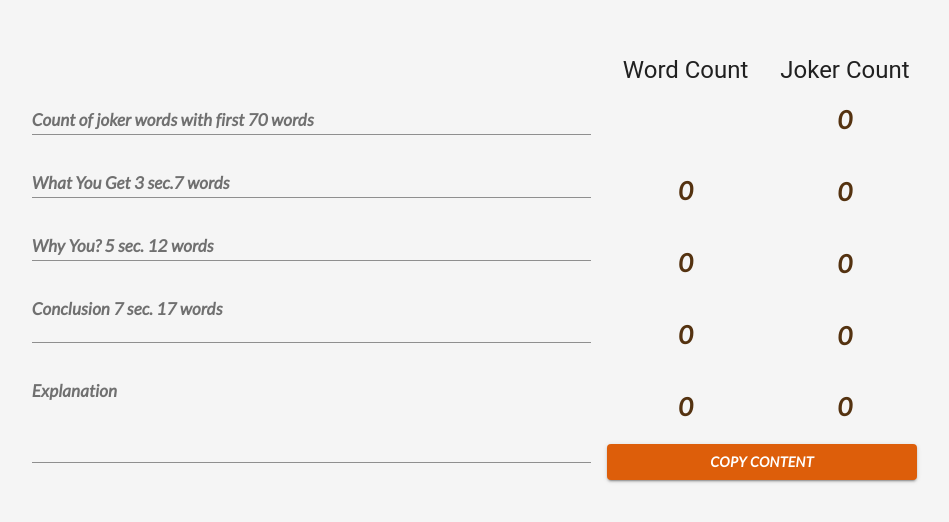
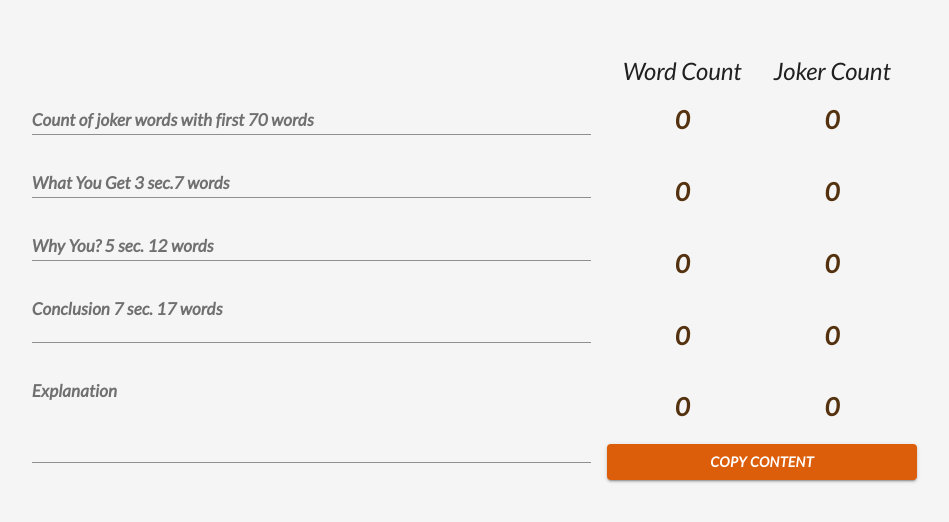
Before and after one commit to Shakib448/wordcount-avivson, a React (Create React App) app: page / in a window 1280 px wide. Shown: the part 118-640 px from the top of the page, without its empty margins (137-1086 px from the left). Built offline with nearby package versions, Linux system fonts and the light colour scheme.

Commit message:
WIP on HOME

```diff
--- a/src/components/Form/Form.js
+++ b/src/components/Form/Form.js
@@ -139,6 +139,15 @@ const Form = () => {
     }
   };
 
+  // const addJokerData = watch_words.concat(joker?.split(" "));
+  // const isIncluded = fullData?.filter((value) =>
+  //   addJokerData?.includes(value)
+  // );
+  // if (isIncluded) {
+  //   let uniques = [...new Set(isIncluded)];
+  //   setUniqueWords(uniques);
+  // }
+
   const watchWords = (wData, jName) => {
     const watch_words = [
       "You",
@@ -160,15 +169,7 @@ const Form = () => {
       "DIT",
       "DERES",
     ];
-    let findData = [];
     const addJokerData = watch_words.concat(joker?.split(" "));
-
-    const dataFinding = fullData?.find((item) => item === addJokerData);
-    console.log(dataFinding);
-    if (findData !== undefined) {
-      findData.push(dataFinding);
-      console.log(findData);
-    }
 
     let data = 0;
     let jokerGet = [];
@@ -422,8 +423,10 @@ const Form = () => {
               <Grid item>
                 <Typography variant="h5">Word Count</Typography>
                 <Grid container justify="center">
-                  <List style={{ marginTop: "35px" }}>
-                    <ListItem className={clsx(classes.countItems)}></ListItem>
+                  <List>
+                    <ListItem className={clsx(classes.countItems)}>
+                      {lengthCount(fullData)}
+                    </ListItem>
                     <ListItem
                       className={clsx(classes.countItems, {
                         [classes.countItemsOk]: get?.length >= 7,
--- a/src/components/Theme/GlobalStyles.js
+++ b/src/components/Theme/GlobalStyles.js
@@ -6,7 +6,7 @@ const styles = (theme) => ({
       outline: 0,
     },
     "h1,h2,h3,h4,h5,h6": {
-      fontFamily: "Lato, sans-serif ",
+      fontFamily: "Lato, sans-serif  !important",
       fontWeight: "bold",
     },
     "h1, h2": {
```
Also changed, not shown: 1 other file (tests, documents, lock files or other folders).
